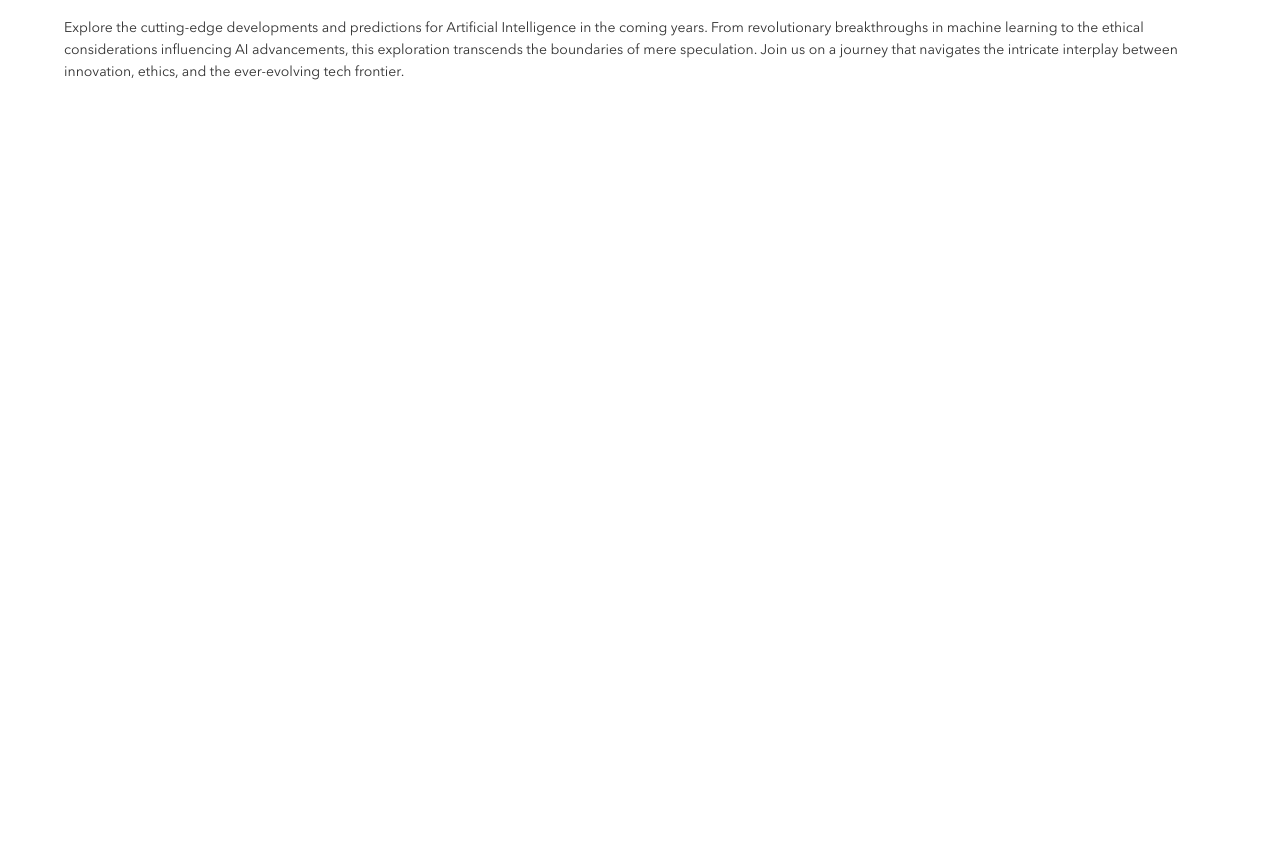
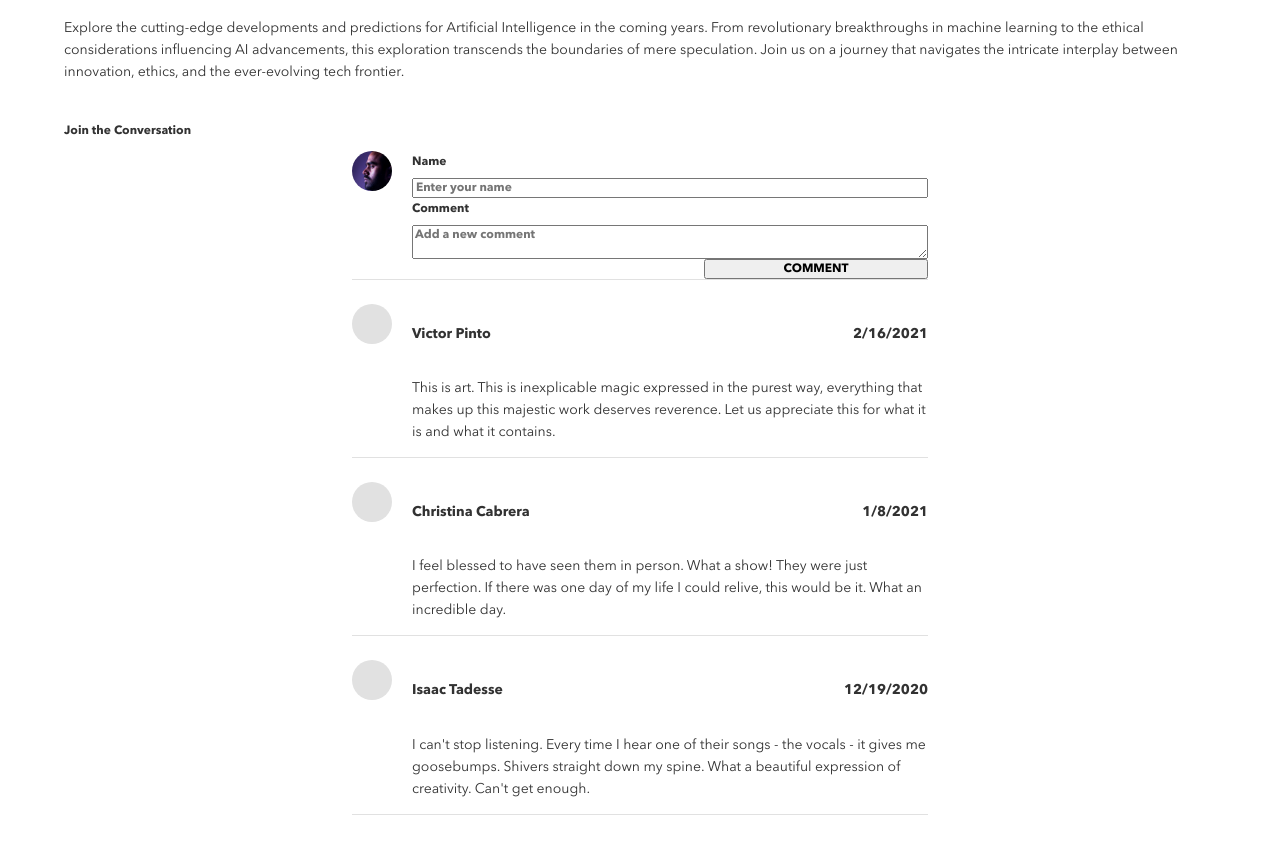
Before and after one commit to nicmart-dev/brainflix, a React (Create React App) app: page / in a window 1280 px wide. Shown: the part 760-1607 px from the top of the page. Before the commit the page ends 881 px from the top, so only its background shows below. Built offline with nearby package versions, Linux system fonts and the light colour scheme.

Commit message:
create comments component boilerplate using html/sass code from BandSite project as starter code.

```diff
--- a/src/App.jsx
+++ b/src/App.jsx
@@ -1,4 +1,5 @@
 import "./App.scss";
+import Comments from "./components/Comments/Comments";
 import SiteHeader from "./components/SiteHeader/SiteHeader";
 import VideoDetails from "./components/VideoDetails/VideoDetails";
 import VideoPlayer from "./components/VideoPlayer/VideoPlayer";
@@ -12,7 +13,7 @@ function App() {
         <section className="App__post-video-container">
           <div className="App__video-comments-container">
             <VideoDetails />
-            <section>{/* Insert Comments component */}</section>
+            <Comments />
           </div>
           <aside>{/* Insert Next videos component */}</aside>
         </section>
--- /dev/null
+++ b/src/components/Comments/Comments.jsx
@@ -0,0 +1,91 @@
+import Avatar from "../Avatar";
+import "./Comments.scss";
+
+function Comments() {
+  return (
+    <section class="comments">
+      <h2 class="comments__title">Join the Conversation</h2>
+      <div class="comments__comment-list-form-container">
+        <div class="comments__new-comment-container">
+          <Avatar isLoggedIn={true} />
+          <form class="comments__form" id="new-comment-form">
+            <div>
+              <label for="new-comment-name">Name</label>
+              <input
+                type="text"
+                id="new-comment-name"
+                name="username"
+                class="comments__new-user-name"
+                required
+                size="10"
+                placeholder="Enter your name"
+              />
+            </div>
+            <div>
+              <label for="new-comment-txt">Comment</label>
+              <textarea
+                id="new-comment-txt"
+                name="comment"
+                class="comments__new-comment-txt"
+                required
+                placeholder="Add a new comment"
+              ></textarea>
+            </div>
+            <button id="submit" class="comments__button-submit" type="submit">
+              COMMENT
+            </button>
+          </form>
+        </div>
+        <article class="comments__list-container">
+          {/* We will insert each comment inside using JavaScript. */}
+          <article class="comments__comment-container">
+            <Avatar />
+            <div class="comments__comment-txt-container">
+              <div class="comments__user-name-date-container">
+                <h3 class="comments__user-name">Victor Pinto</h3>
+                <h4 class="comments__date">2/16/2021</h4>
+              </div>
+              <p class="comments__comment-txt">
+                This is art. This is inexplicable magic expressed in the purest
+                way, everything that makes up this majestic work deserves
+                reverence. Let us appreciate this for what it is and what it
+                contains.
+              </p>
+            </div>
+          </article>
+          <article class="comments__comment-container">
+            <Avatar />
+            <div class="comments__comment-txt-container">
+              <div class="comments__user-name-date-container">
+                <h3 class="comments__user-name">Christina Cabrera</h3>
+                <h4 class="comments__date">1/8/2021</h4>
+              </div>
+              <p class="comments__comment-txt">
+                I feel blessed to have seen them in person. What a show! They
+                were just perfection. If there was one day of my life I could
+                relive, this would be it. What an incredible day.
+              </p>
+            </div>
+          </article>
+          <article class="comments__comment-container">
+            <Avatar />
+            <div class="comments__comment-txt-container">
+              <div class="comments__user-name-date-container">
+                <h3 class="comments__user-name">Isaac Tadesse</h3>
+                <h4 class="comments__date">12/19/2020</h4>
+              </div>
+              <p class="comments__comment-txt">
+                I can't stop listening. Every time I hear one of their songs -
+                the vocals - it gives me goosebumps. Shivers straight down my
+                spine. What a beautiful expression of creativity. Can't get
+                enough.
+              </p>
+            </div>
+          </article>
+        </article>
+      </div>
+    </section>
+  );
+}
+
+export default Comments;
--- /dev/null
+++ b/src/components/Comments/Comments.scss
@@ -0,0 +1,86 @@
+@use "../../styles/partials/variables" as *;
+@use "../../styles/partials/mixins" as *;
+
+.comments {
+  &__comment-list-form-container {
+    @include spacing-comments;
+  }
+  &__new-comment-container {
+    display: flex;
+  }
+
+  &__form {
+    /* use entire width */
+    flex: 1;
+    flex-grow: 1;
+    flex-basis: 0;
+  }
+  &__form > div {
+    display: flex;
+    flex-direction: column;
+  }
+
+  &__form > div > label {
+    @include tablet {
+      padding-bottom: 0.3125rem;
+    }
+  }
+  &__button-submit {
+    @include tablet {
+      display: block;
+      margin-left: auto;
+      width: 14rem;
+    }
+  }
+  &__button-container {
+    display: flex;
+    flex-direction: row;
+    justify-content: space-between;
+    @include tablet {
+      flex-direction: row;
+    }
+  }
+
+  &__button-delete {
+    width: unset;
+  }
+  &__button-like {
+    width: unset;
+  }
+
+  &__list-container {
+    display: flex;
+    flex-direction: column;
+
+    /* add bottom margin to display last divider */
+    @include spacing-between-components();
+  }
+  &__comment-container {
+    display: flex;
+
+    /* add padding to top */
+    @include spacing-between-components(top);
+
+    /* add divider after each comment */
+    @include line-divider;
+
+    /* also add line divider in first comment */
+    &:first-child {
+      @include line-divider(topbottom);
+    }
+  }
+  &__comment-txt-container {
+    display: flex;
+    flex-direction: column;
+
+    /* use entire width */
+    flex: 1;
+    flex-grow: 1;
+    flex-basis: 0;
+  }
+  &__user-name-date-container {
+    display: flex;
+    justify-content: space-between;
+    align-items: center;
+  }
+}
--- a/src/styles/partials/_mixins.scss
+++ b/src/styles/partials/_mixins.scss
@@ -101,3 +101,17 @@ Expanded mixin created by https://codepen.io/ezos86/pen/QwQmZb */
     border-top: $divider-style;
   }
 }
+
+/* -------------------------------------------------------------------------- */
+/*                              Forms and tables                              */
+/* -------------------------------------------------------------------------- */
+
+// use to insert side padding for comments
+@mixin spacing-comments {
+  @include tablet {
+    @include spacing(padding, sides, 9%);
+  }
+  @include desktop {
+    @include spacing(padding, sides, 25%);
+  }
+}
```
